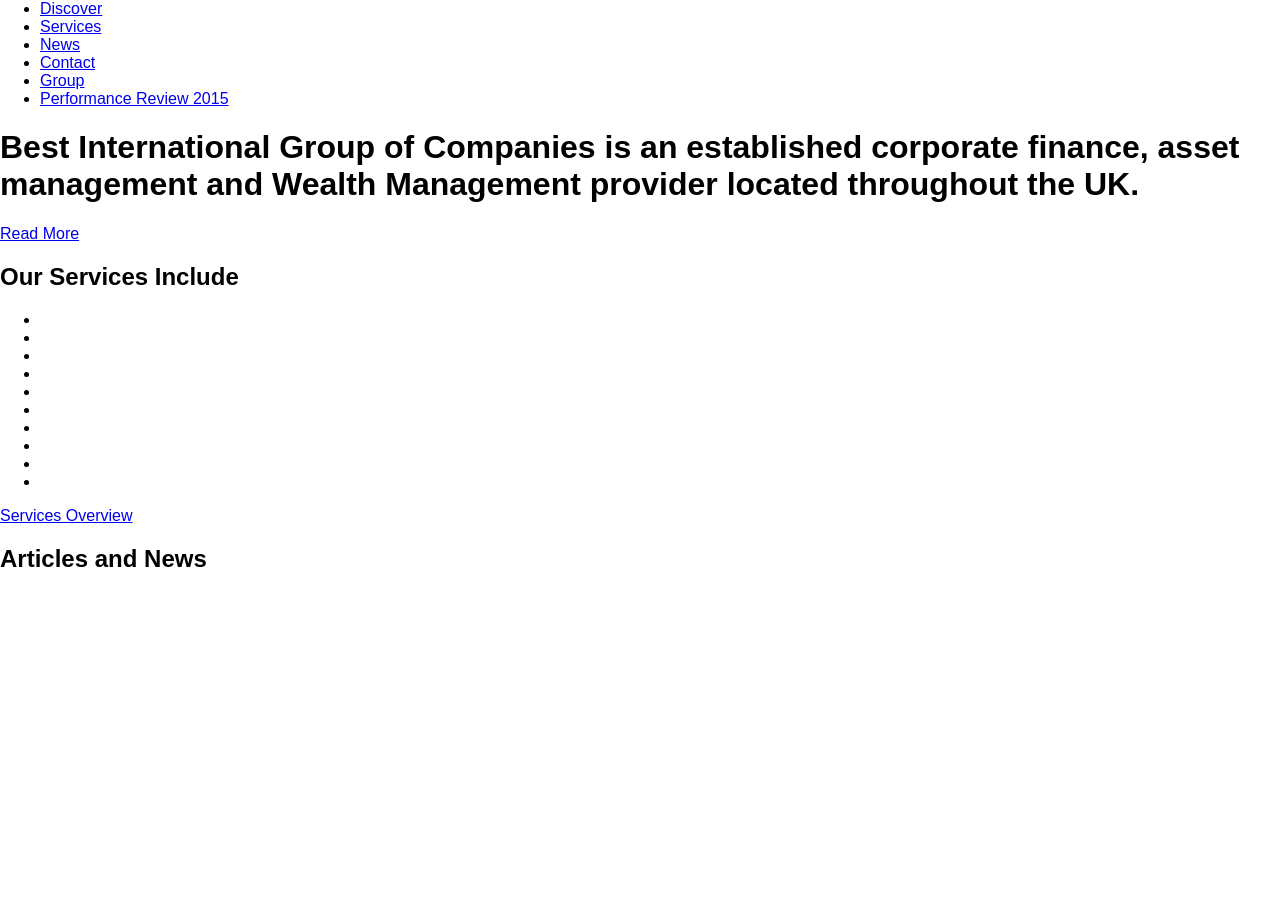
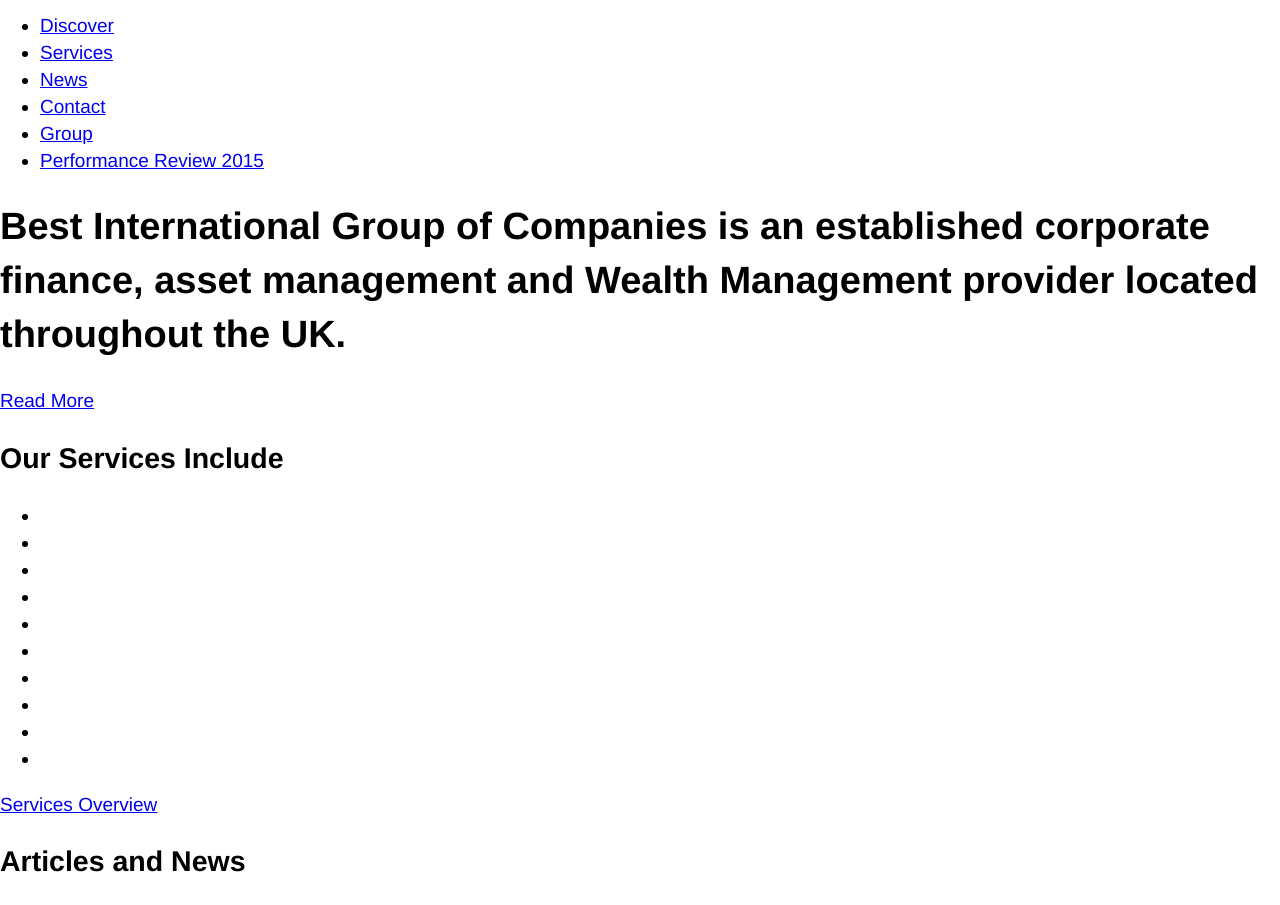
Before and after one commit to lsatdown/best-i, a website: page index.html in a window 1280 px wide. Shown: the part 34-939 px from the top of the page. Before the commit the page ends 800 px from the top, so only its background shows below. Drawn offline with nearby package versions, Linux system fonts and the light colour scheme; files that its build step writes are made by us from their sources; a script that the page names is missing; files whose address does not match are found by name.

Commit message:
Set up basic typography.

```diff
--- a/styles/generic/_typography.scss
+++ b/styles/generic/_typography.scss
@@ -12,3 +12,8 @@
         font-size: $root-font-size * 1px;
     }
 }
+
+body {
+    font-family: $body-font;
+    @include type-setting(19, 27);
+}
--- a/styles/style.scss
+++ b/styles/style.scss
@@ -1,8 +1,15 @@
 @import 'config/palette';
 @import 'config/typography';
 
+@import 'functions/color';
+@import 'functions/typography';
+
+@import 'mixins/breakpoints';
+@import 'mixins/typography';
+
 @import 'generic/normalize';
 @import 'generic/reset';
+@import 'generic/typography';
 
 @import 'layout/header';
 @import 'layout/main';
```
